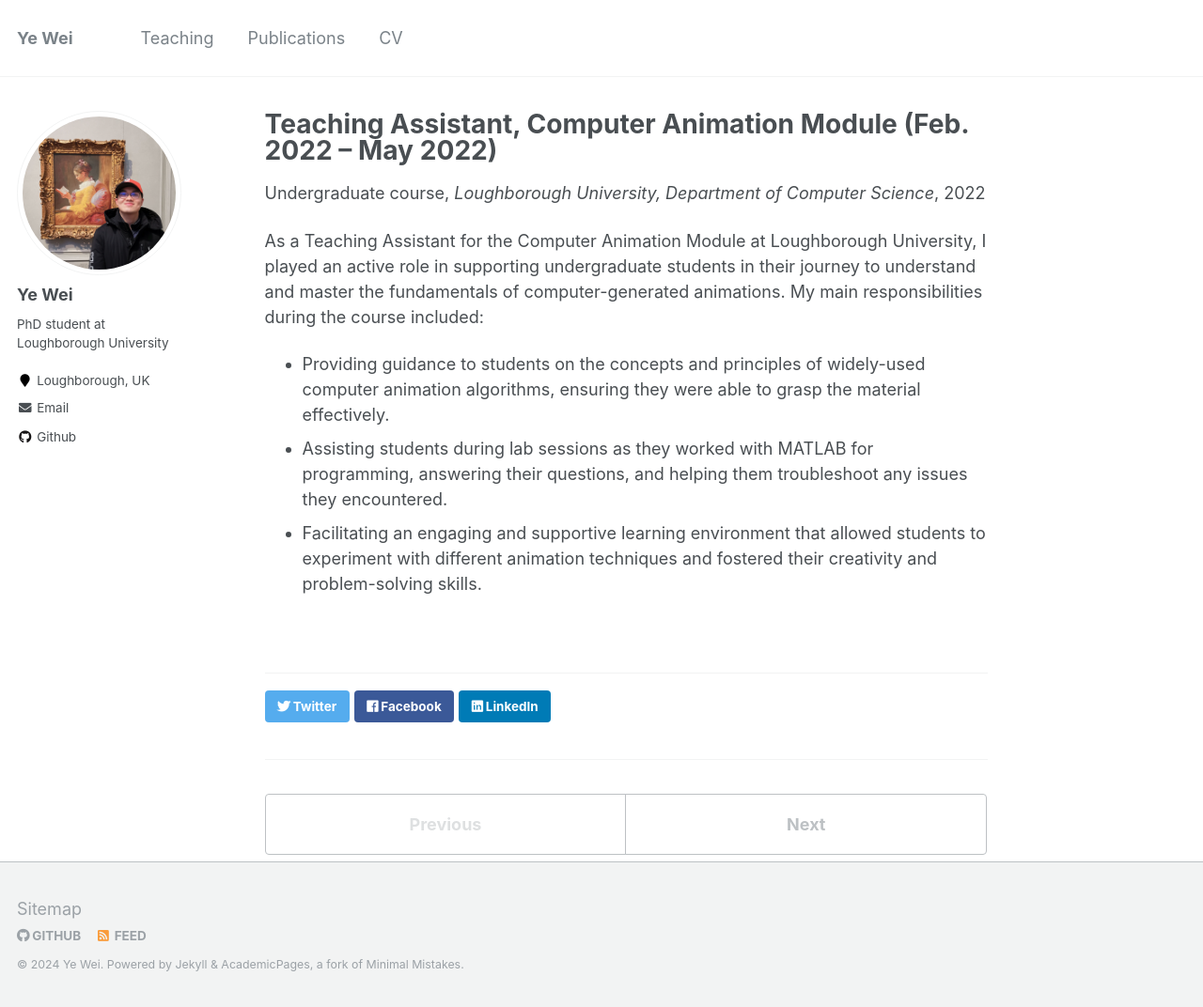
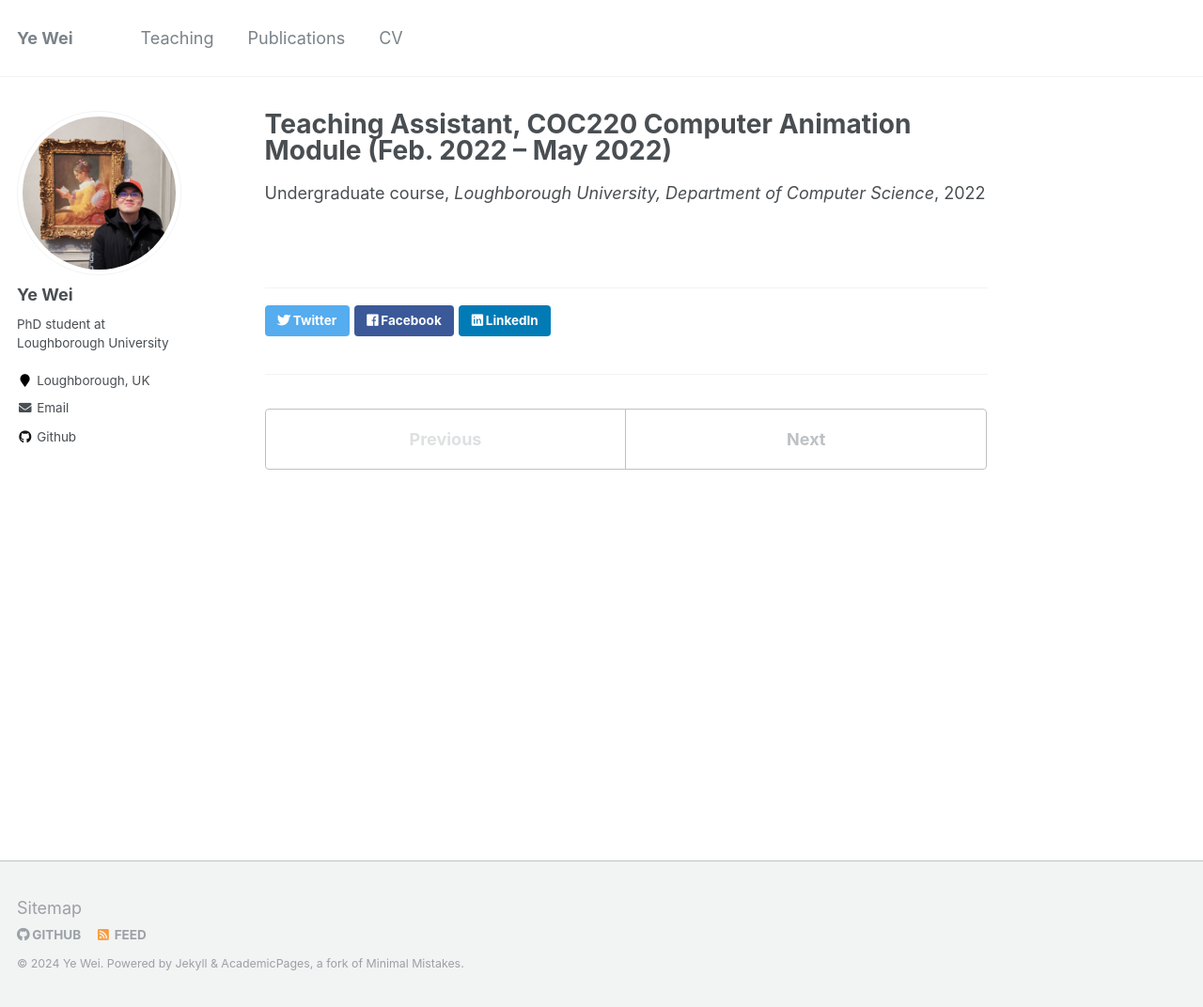
Before and after one commit to Ye-We1/Ye-We1.github.io, a Jekyll site: the page built from _teaching/2022-spring-teaching-1.md, in a window 1280 px wide and 1072 px high. Shown: the whole window at 94% size. Built offline with Jekyll 4.4.1, drawn with Linux system fonts in a browser that asks for light colours.

Commit message:
update teaching

```diff
--- a/_teaching/2022-spring-teaching-1.md
+++ b/_teaching/2022-spring-teaching-1.md
@@ -1,5 +1,5 @@
 ---
-title: "Teaching Assistant, Computer Animation Module (Feb. 2022 – May 2022)"
+title: "Teaching Assistant, COC220 Computer Animation Module (Feb. 2022 – May 2022)"
 collection: teaching
 type: "Undergraduate course"
 permalink: /teaching/2022-spring-teaching-1
@@ -8,8 +8,8 @@ date: 2022-01-01
 location: "Loughborough, UK"
 ---
 
-As a Teaching Assistant for the Computer Animation Module at Loughborough University, I played an active role in supporting undergraduate students in their journey to understand and master the fundamentals of computer-generated animations. My main responsibilities during the course included:
+<!-- As a Teaching Assistant for the Computer Animation Module at Loughborough University, I played an active role in supporting undergraduate students in their journey to understand and master the fundamentals of computer-generated animations. My main responsibilities during the course included:
 
 * Providing guidance to students on the concepts and principles of widely-used computer animation algorithms, ensuring they were able to grasp the material effectively.
 * Assisting students during lab sessions as they worked with MATLAB for programming, answering their questions, and helping them troubleshoot any issues they encountered.
-* Facilitating an engaging and supportive learning environment that allowed students to experiment with different animation techniques and fostered their creativity and problem-solving skills.
+* Facilitating an engaging and supportive learning environment that allowed students to experiment with different animation techniques and fostered their creativity and problem-solving skills. -->
```
Also changed, not shown: _teaching/2023-fall-teaching-1.md (added, +19 -0 lines), _teaching/2023-spring-teaching-1.md (+3 -3 lines), _teaching/2023-spring-teaching-2.md (+3 -3 lines), _teaching/2024-spring-teaching-1.md (added, +19 -0 lines).
